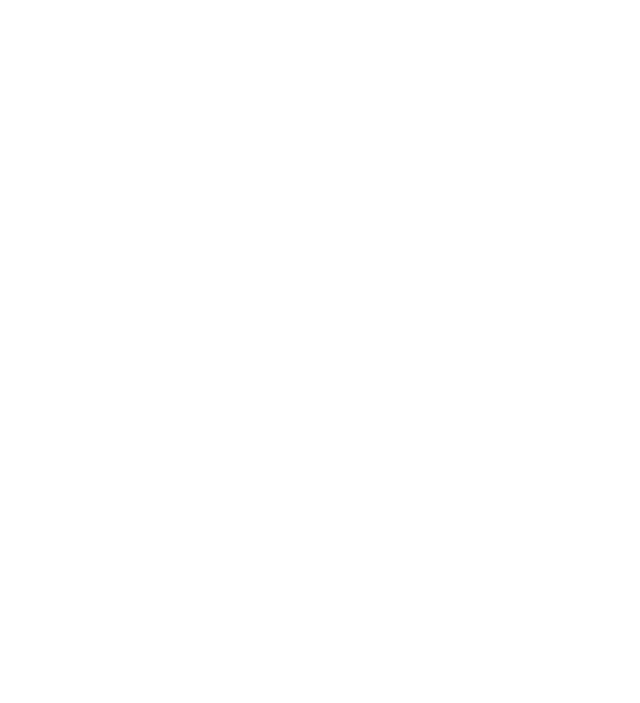
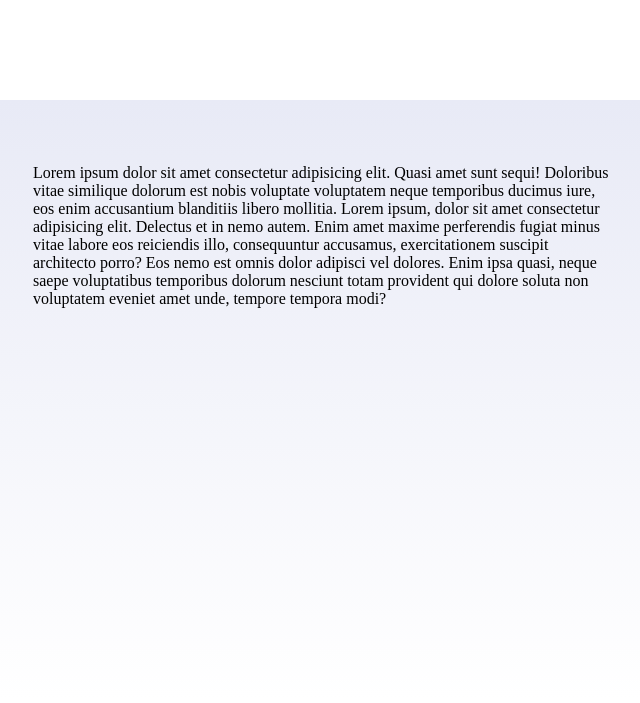
Before and after one commit to LukasP-ghub/Component-task, a plain HTML site: page index.html in a window 1280 px wide. Shown: the whole page, without its empty margins (31-671 px from the left). Drawn offline with Linux system fonts and the light colour scheme.

Commit message:
banner wrapper

```diff
--- a/index.html
+++ b/index.html
@@ -5,11 +5,19 @@
     <meta charset="UTF-8">
     <meta http-equiv="X-UA-Compatible" content="IE=edge">
     <meta name="viewport" content="width=device-width, initial-scale=1.0">
-    <title>Card Component</title>
+    <title>Banner Component</title>
     <link href="./styles.css" rel="stylesheet">
   </head>
 
   <body>
+    <div class="banner">
+      Lorem ipsum dolor sit amet consectetur adipisicing elit. Quasi amet sunt sequi! Doloribus vitae similique dolorum
+      est nobis voluptate voluptatem neque temporibus ducimus iure, eos enim accusantium blanditiis libero mollitia.
+      Lorem ipsum, dolor sit amet consectetur adipisicing elit. Delectus et in nemo autem. Enim amet maxime perferendis
+      fugiat minus vitae labore eos reiciendis illo, consequuntur accusamus, exercitationem suscipit architecto porro?
+      Eos nemo est omnis dolor adipisci vel dolores. Enim ipsa quasi, neque saepe voluptatibus temporibus dolorum
+      nesciunt totam provident qui dolore soluta non voluptatem eveniet amet unde, tempore tempora modi?
+    </div>
 
   </body>
 
--- a/styles.css
+++ b/styles.css
@@ -0,0 +1,28 @@
+*,*::after,*::before{
+  margin:0;
+  padding: 0;
+  box-sizing: border-box;
+}
+
+:root{
+  --gradient-white-purple: linear-gradient(0deg, rgba(255,255,255,1) 0%, rgba(232,234,246,1) 100%);
+}
+
+.banner{
+  position: absolute;
+  top:50%;
+  left:50%;
+
+  display: grid;
+  grid-template-columns: 1fr 1fr;
+  grid-template-rows: 1fr;
+
+  width: 100vw;
+  max-width: 1300px;
+  height: 50vw;
+  max-height: 600px;
+  padding: 5%;
+
+  background: var(--gradient-white-purple);
+  transform: translate(-50%,-50%);
+}
```
